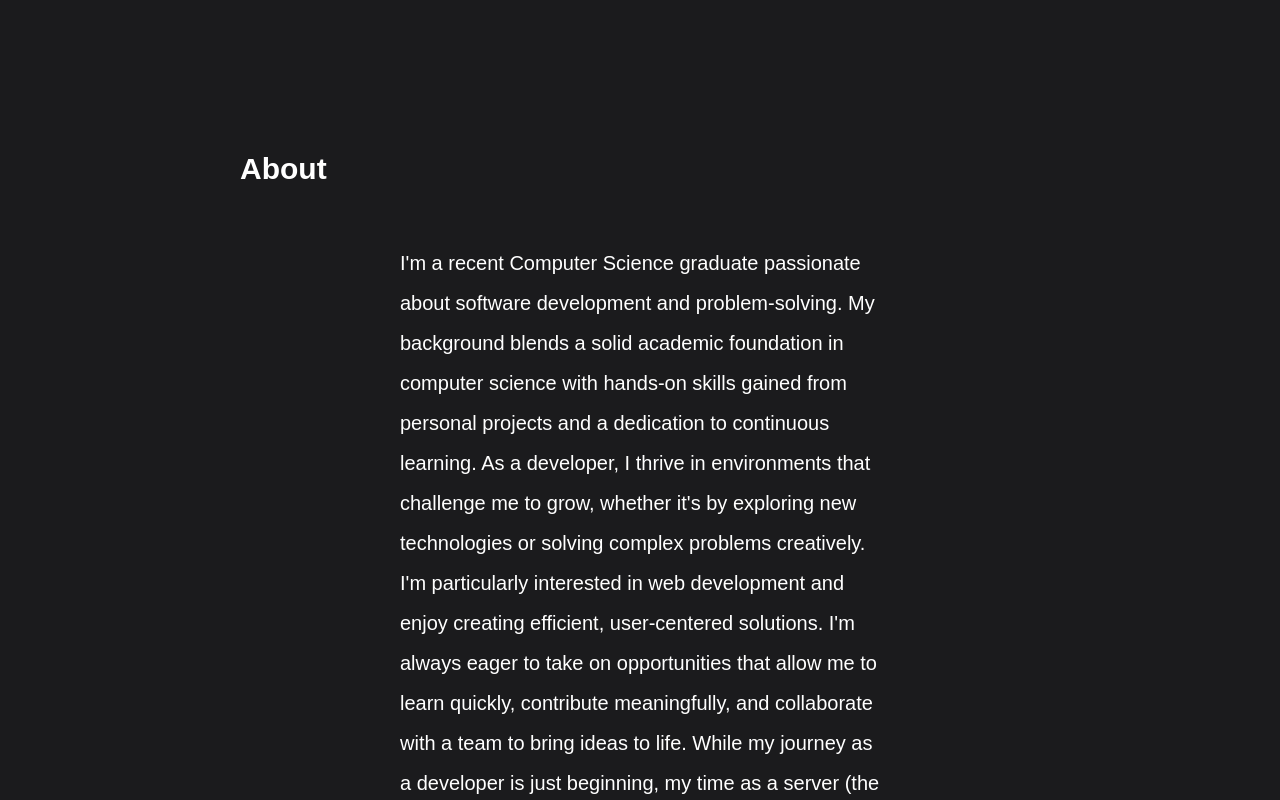
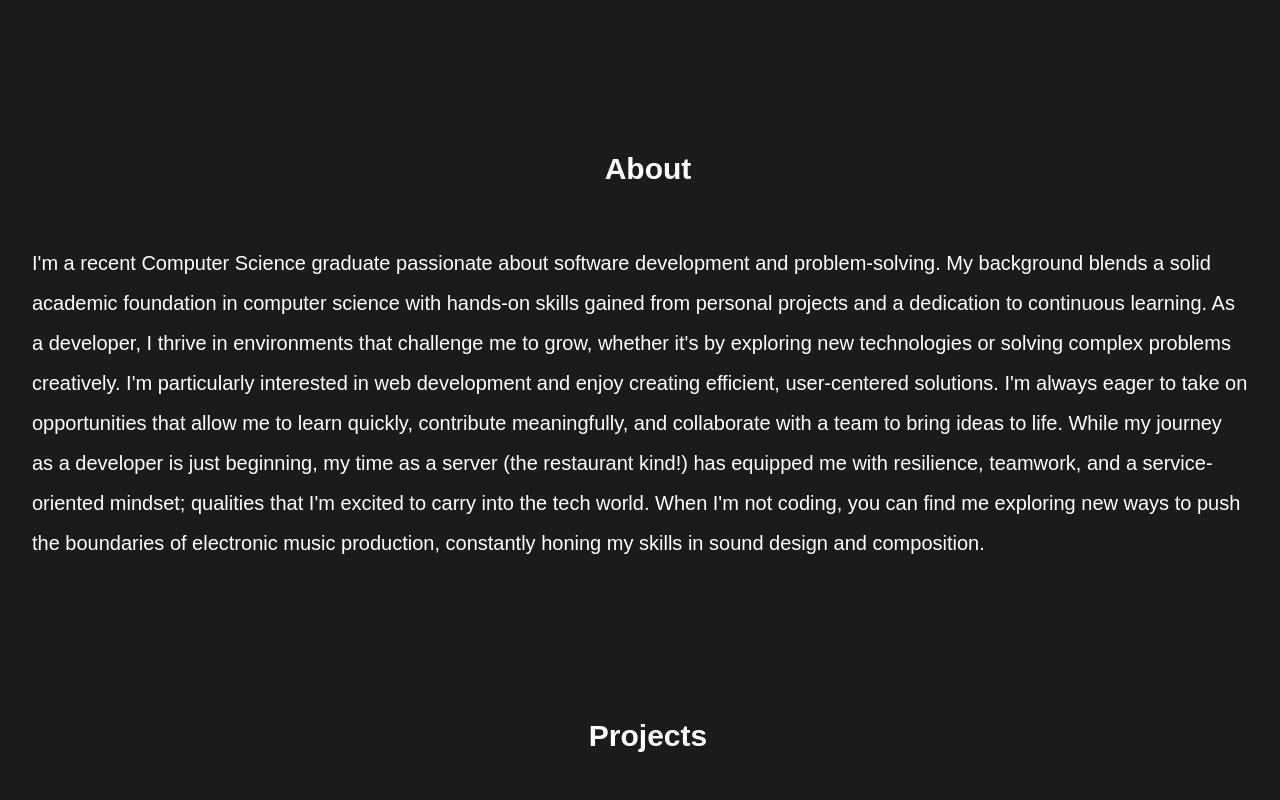
Before and after one commit to k-mendoza-ramirez/personalsite, a React (Create React App) app: page / in a window 1280 px wide. Shown: the part 540-1340 px from the top of the page. Built offline with nearby package versions, Linux system fonts and the light colour scheme; a web font is replaced by a local one.

Commit message:
Smaller screen resolution support changes

```diff
--- a/src/styles.css
+++ b/src/styles.css
@@ -171,3 +171,15 @@ section.bottom {
     text-align: left;
     line-height: 2;
 }
+
+@media (max-width: 1440px) {
+    .aboutSection h1, .work h1, .socials h1 {
+        margin-left: 1rem;
+        text-align: center;
+    }
+
+    .aboutSection p {
+        margin-left: 2rem;
+        margin-right: 2rem;
+    }
+}
```
